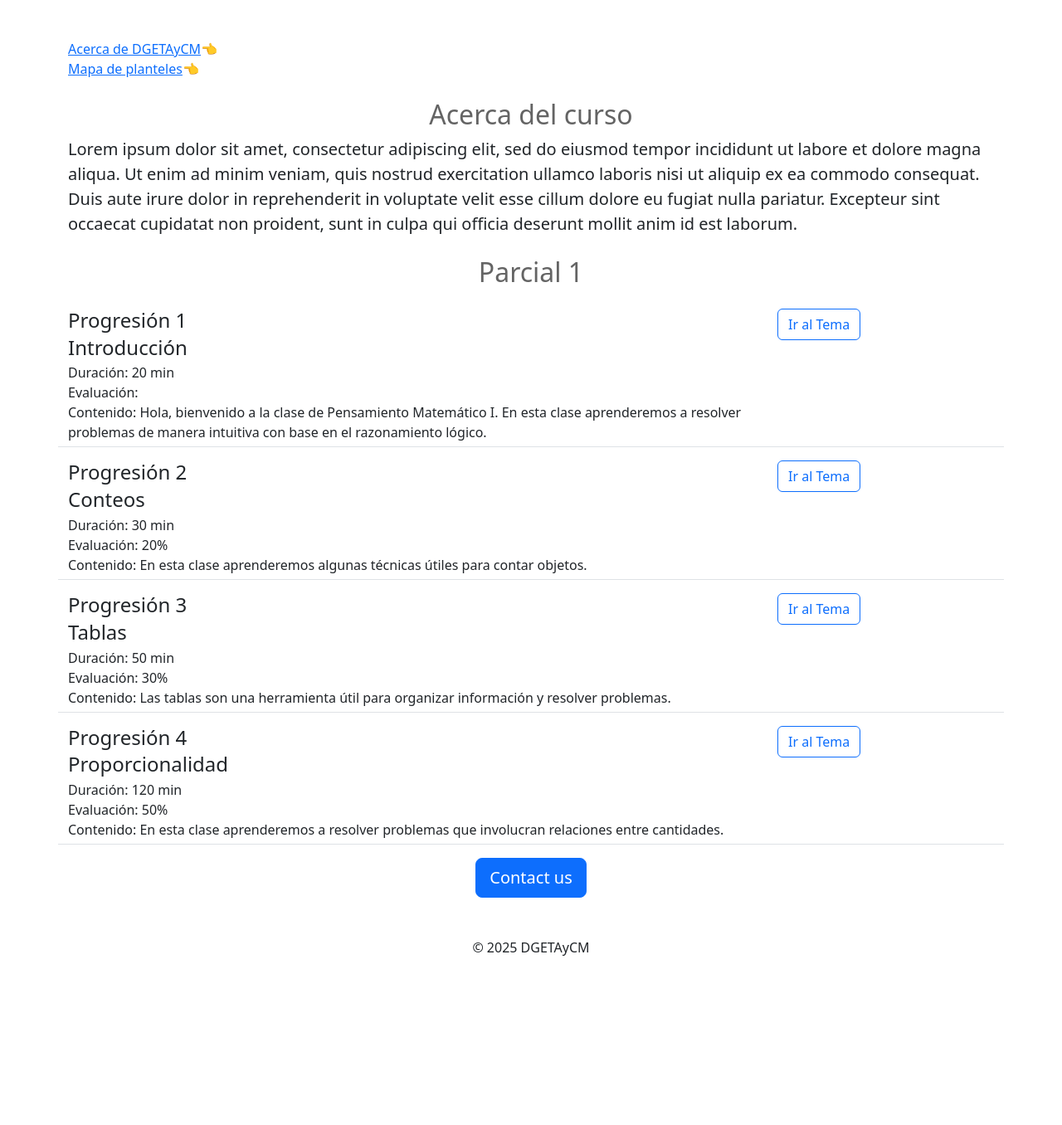
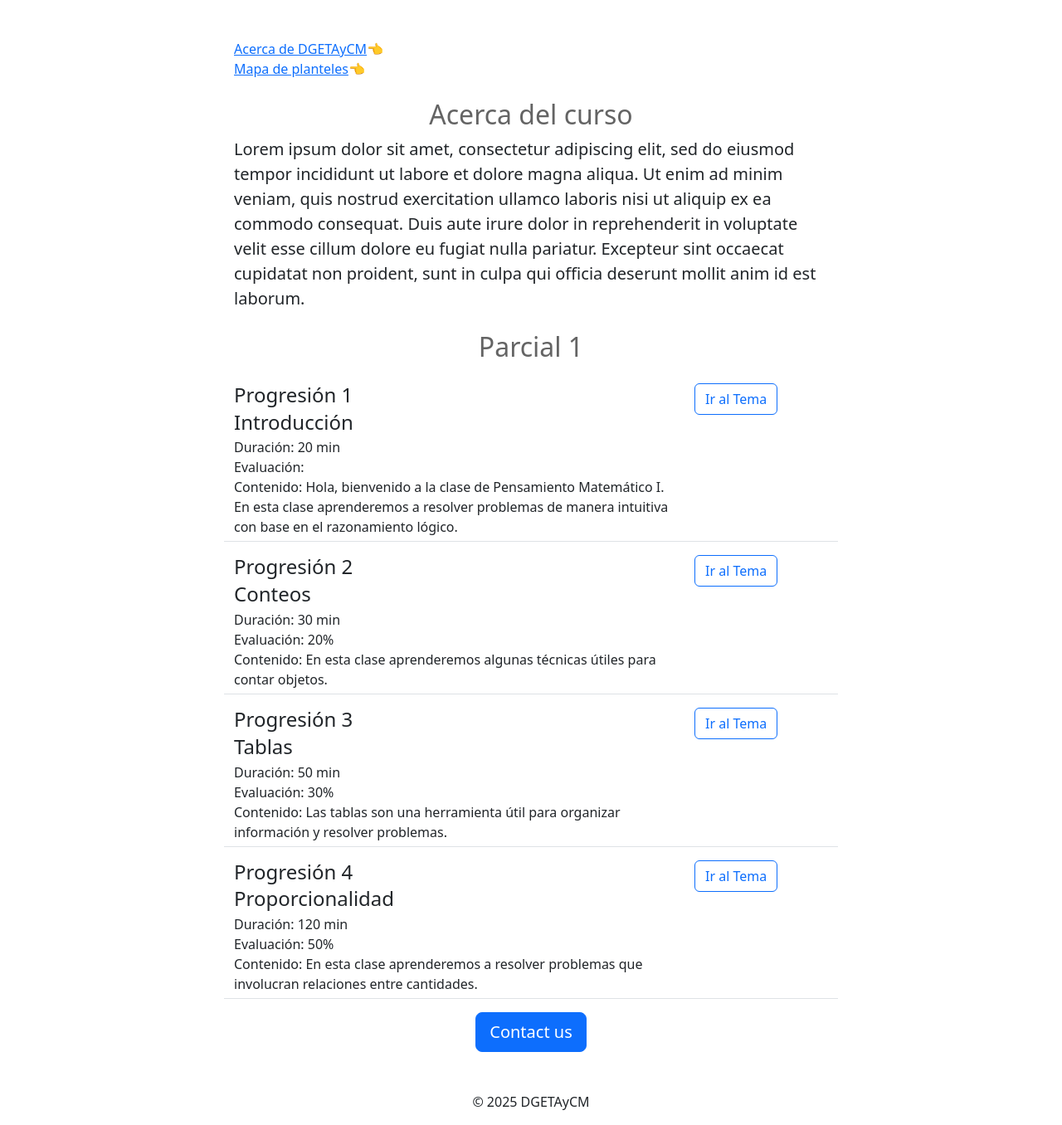
Before and after one commit to renebec/pm1, a Flask app: page / in a window 1280 px wide. Shown: the part 361-1717 px from the top of the page at 83% size. Before the commit the page ends 1513 px from the top, so only its background shows below. Run offline with Flask 3, Linux system fonts and the light colour scheme.

Commit message:
title corrected

```diff
--- a/templates/home.html
+++ b/templates/home.html
@@ -14,7 +14,11 @@
             height: 240px;
             object-fit:cover;
         }
-
+        body {
+            width: 740px;
+            margin-left:auto;
+            margin-right:auto;
+        }
 
 
     </style>
@@ -26,7 +30,7 @@
         </h1>
     </header>
     <main class="container">
-        <p style="text-align:right;">M.C. Héctor René becerril Cejudo</p>
+        <p style="text-align:right;">M.C. Héctor René Becerril Cejudo</p>
         <img id="banner" src= "https://matematicas-1.onrender.com/static/books.jpg">
         <br>
         <br>
```
